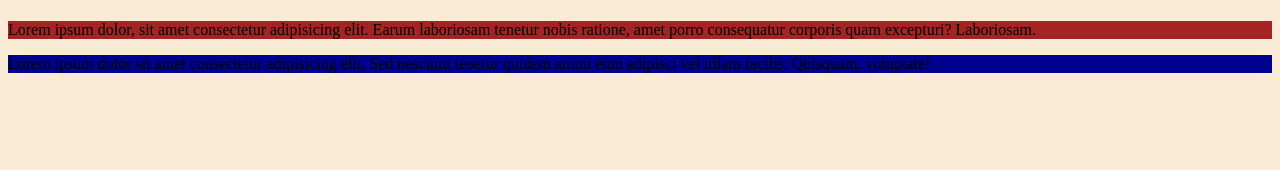
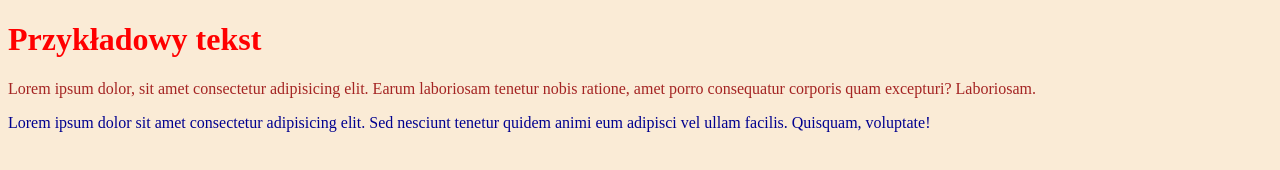
Before and after one commit to emichoina/18-css-kolory, a plain HTML site: page index.html in a window 1280 px wide. Drawn offline with Linux system fonts and the light colour scheme.

Commit message:
poprawki

```diff
--- a/css/style.css
+++ b/css/style.css
@@ -2,13 +2,13 @@ body {
     background-color:#faebd6;
 }
 h1 {
-    background-color:#ff0000;
+    color:#ff0000;
 }
 
 p {
-    background-color:#a42423;
+    color:#a42423;
 }
 
 p + p {
-    background-color:#00008f
+    color:#00008f
 }
--- a/index.html
+++ b/index.html
@@ -8,7 +8,7 @@
     <link rel="stylesheet" href="css/style.css">
 </head>
 <body>
-    <h1></h1>
+    <h1>Przykładowy tekst</h1>
     <p>Lorem ipsum dolor, sit amet consectetur adipisicing elit. Earum laboriosam tenetur nobis ratione, amet porro consequatur corporis quam excepturi? Laboriosam.</p>
     <p>Lorem ipsum dolor sit amet consectetur adipisicing elit. Sed nesciunt tenetur quidem animi eum adipisci vel ullam facilis. Quisquam, voluptate!</p>
 </body>
```
